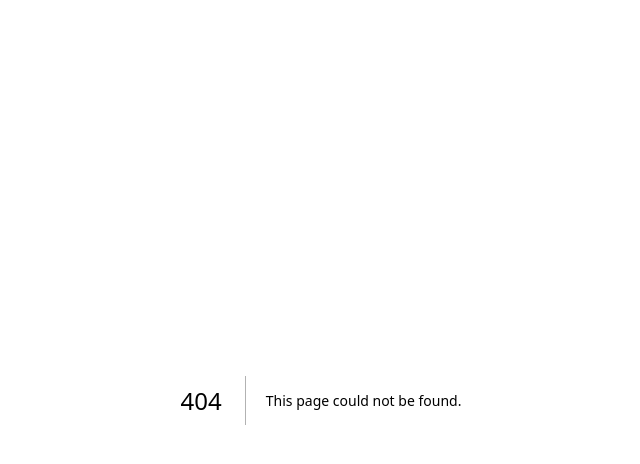
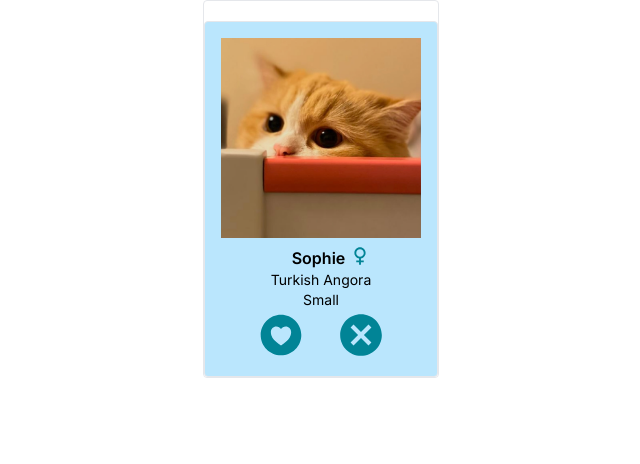
Before and after one commit to NasserBen/petpal, a Next.js app in the folder petpal/: page /match in a window 1280 px wide. Before the commit this address had no page. Shown: the top 464 px of the page, without its empty margins (319-959 px from the left). Built offline with nearby package versions, Linux system fonts and the light colour scheme.

Commit message:
match profile layout

```diff
--- /dev/null
+++ b/petpal/app/match/page.js
@@ -0,0 +1,38 @@
+import Image from "next/image"
+import imagePet from "./pet1.jpeg";
+import { IoHeartCircleSharp } from "react-icons/io5";
+import { MdCancel } from "react-icons/md";
+import { IoMdFemale } from "react-icons/io";
+
+export default function match(){
+
+    const { name, breed, gender, size, treat , imageURL} = match;
+
+return(
+    <div className="flex flex-col items-center">
+        <div className="border border-solid border-#018496 rounded">
+        <div className="flex flex-col items-center mt-5 border border-solid border-#018496 rounded p-4 max-w-sm bg-sky-200">
+          <Image src={imagePet} alt="My Post" className="mb-2" height={200} width={200}/>
+         <div className="flex flex-row pl-5">
+          <p className="text-md font-semibold">Sophie</p>
+          <span style={{ width: '5px' }}></span>
+          <IoMdFemale size={20} color="#018496"  />
+
+          </div>
+          <p className="text-sm">Turkish Angora</p>
+          <p className="text-sm">Small</p>
+
+          <div className="flex flex-row items-center">
+
+        <IoHeartCircleSharp size={50} color="#018496" />
+        <span style={{ width: '30px' }}></span>
+        <MdCancel size={50} color="#018496" />
+        </div>
+
+      </div>
+
+        </div>
+        </div>
+);
+
+}
```
Also changed, not shown: petpal/app/match/pet1.jpeg (added), 1 other file (tests, documents, lock files or other folders).
